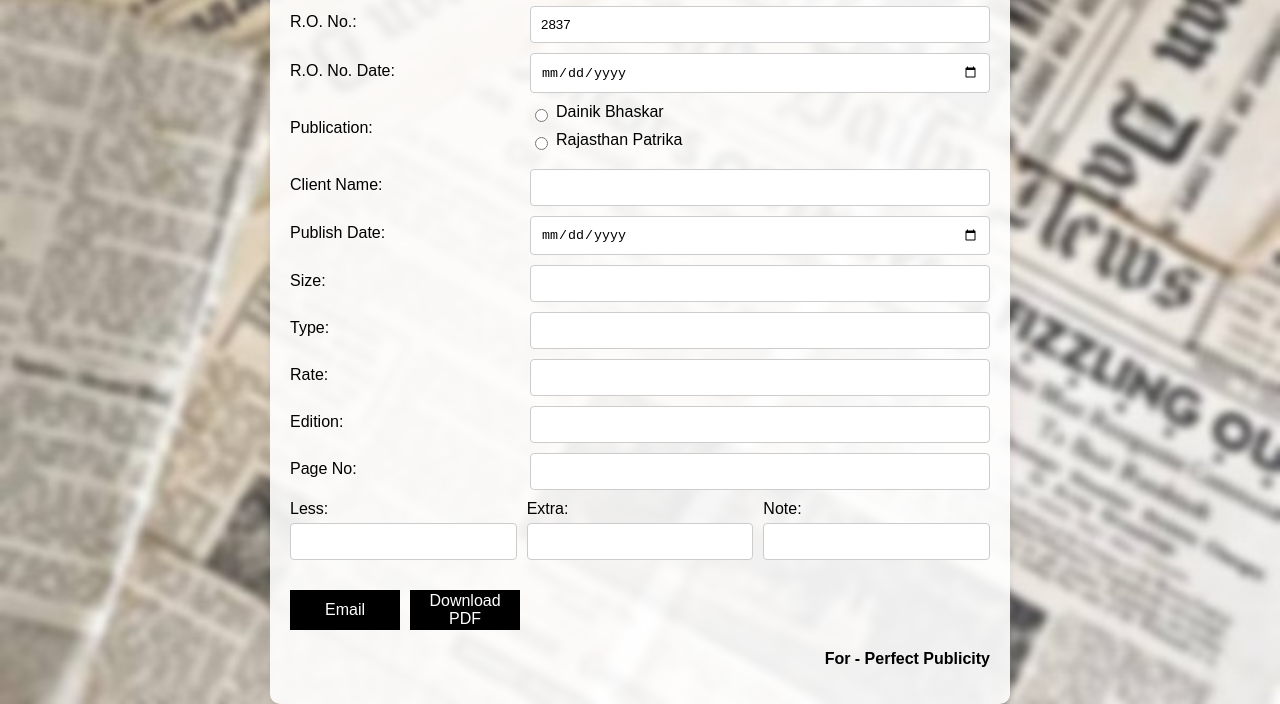
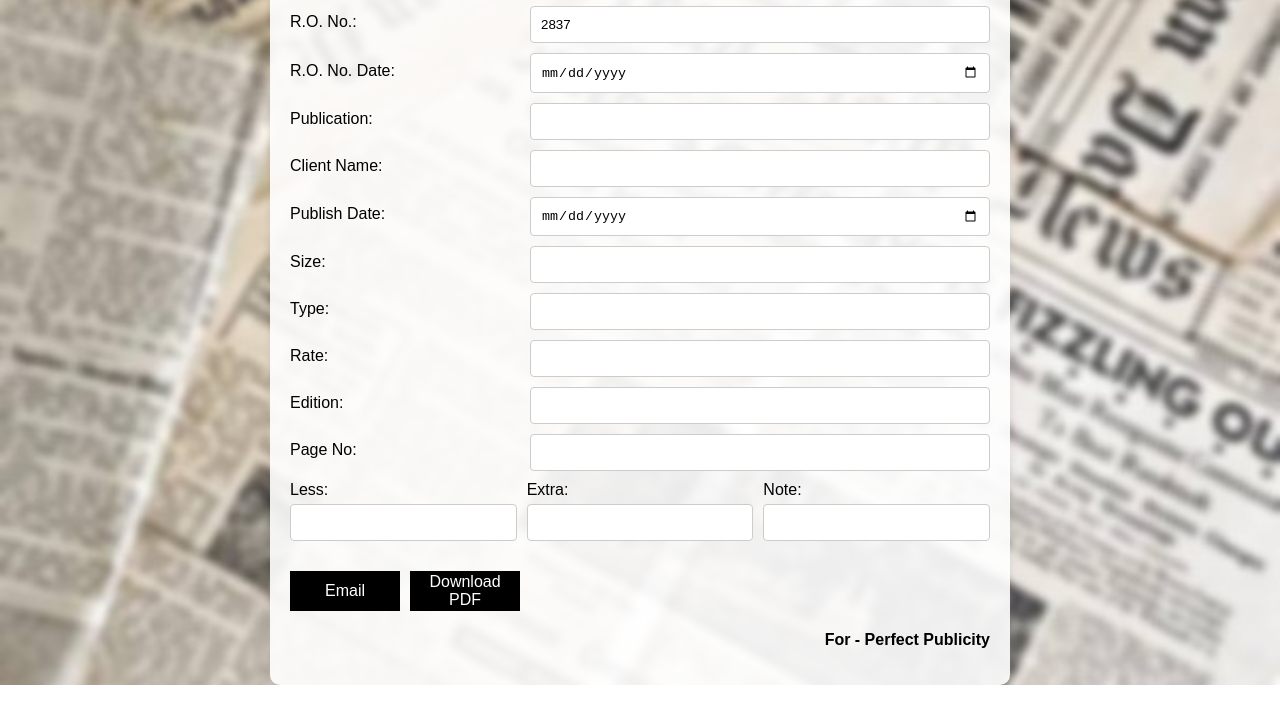
Before and after one commit to AbhayPratap7/publicity, a plain HTML site: page index.html in a window 1280 px wide. Shown: the part 144-848 px from the top of the page. Drawn offline with nearby package versions, Linux system fonts and the light colour scheme.

Commit message:
updates2

```diff
--- a/index.html
+++ b/index.html
@@ -31,16 +31,15 @@
                 </div>
                 <div class="form-group">
                     <label for="publication">Publication:</label>
-                    <div class="radio-options">
-                        <div>
-                            <input type="radio" id="dainik-bhaskar" name="publication" value="Dainik Bhaskar">
-                            <label for="dainik-bhaskar">Dainik Bhaskar</label>
-                        </div>
-                        <div>
-                            <input type="radio" id="rajasthan-patrika" name="publication" value="Rajasthan Patrika">
-                            <label for="rajasthan-patrika">Rajasthan Patrika</label>
-                        </div>
-                    </div>
+                    <input list="publication-options" id="publication" name="publication">
+                    <datalist id="publication-options">
+                        <option value="Dainik Bhaskar">
+                        <option value="Rajasthan Patrika">
+                        <option value="The Hindu">
+                        <option value="The Times of India">
+                        <option value="Hindustan Times">
+                        <option value="Dainik Jagran">
+                    </datalist>
                 </div>
                 <div class="form-group">
                     <label for="client">Client Name:</label>
```
